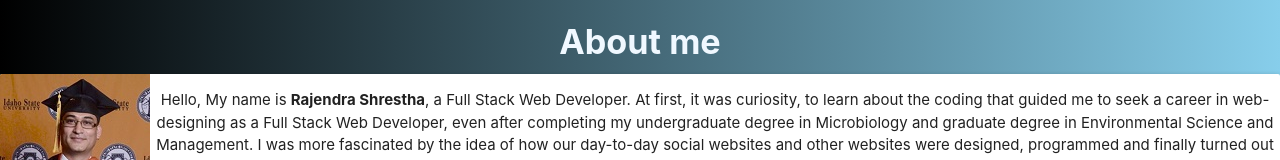
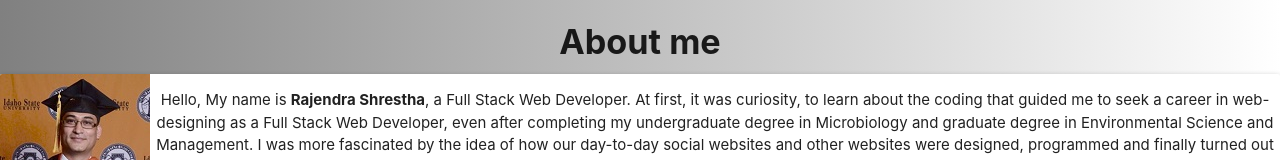
Before and after one commit to shreraje/React-Portfolio, a React (Create React App) app: page / in a window 1280 px wide. Shown: the top 160 px of the page. Built offline with nearby package versions, Linux system fonts and the light colour scheme.

Commit message:
Adding and removing some styles and css file to look page better

```diff
--- a/src/App.css
+++ b/src/App.css
@@ -7,12 +7,9 @@
 } */
 
 body {
-    background-image: linear-gradient(to right, black, skyblue);
+    background-image: linear-gradient(to right, grey, white);
 }
 
-.container {
-  width: 100%;
-}
 
 .App-logo {
   height: 40vmin;
--- a/src/components/Header/Header.css
+++ /dev/null
@@ -1,7 +0,0 @@
-.header {
-    color: aliceblue;
-  }
-
-.card {
-    background-color: skyblue;
-}
--- a/src/components/Header/Header.jsx
+++ b/src/components/Header/Header.jsx
@@ -1,6 +1,5 @@
 import React from 'react';
 import Image from '../../Assets/Images/portfolio.JPG';
-import './Header.css';
 import "materialize-css/dist/css/materialize.min.css";
 
 function Welcome() {
```
Also changed, not shown: 1 other file (tests, documents, lock files or other folders).
